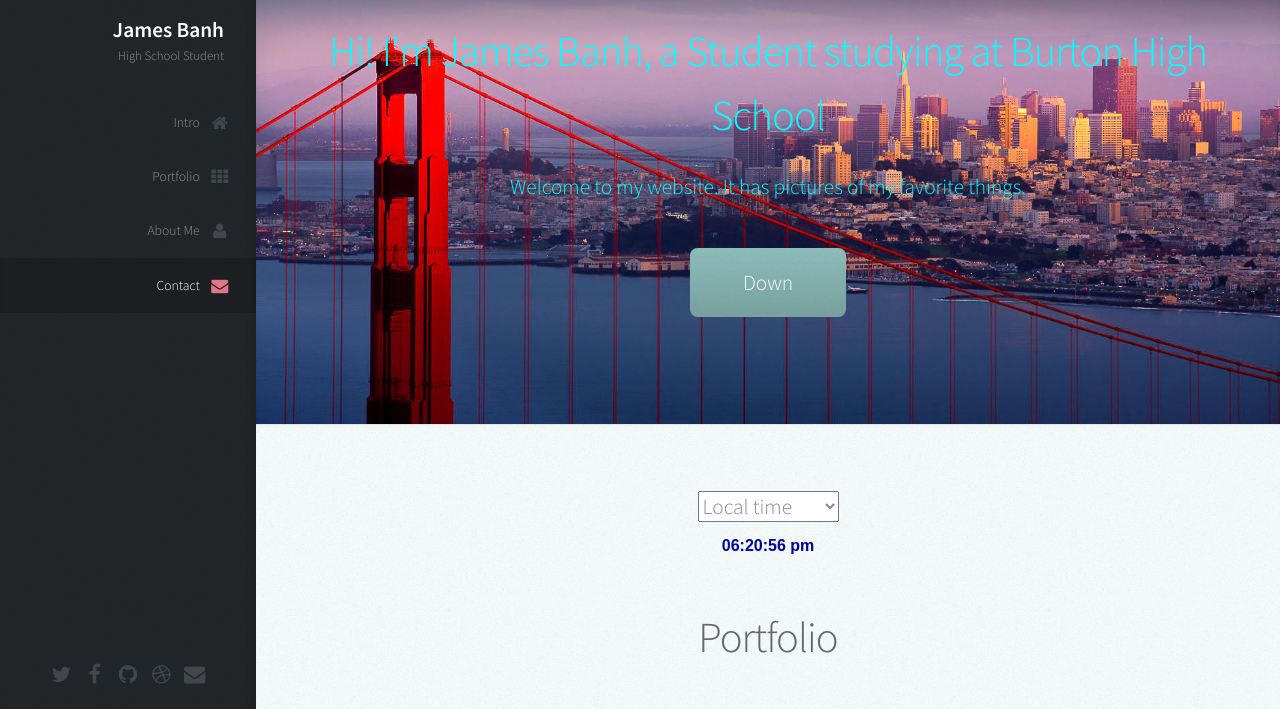
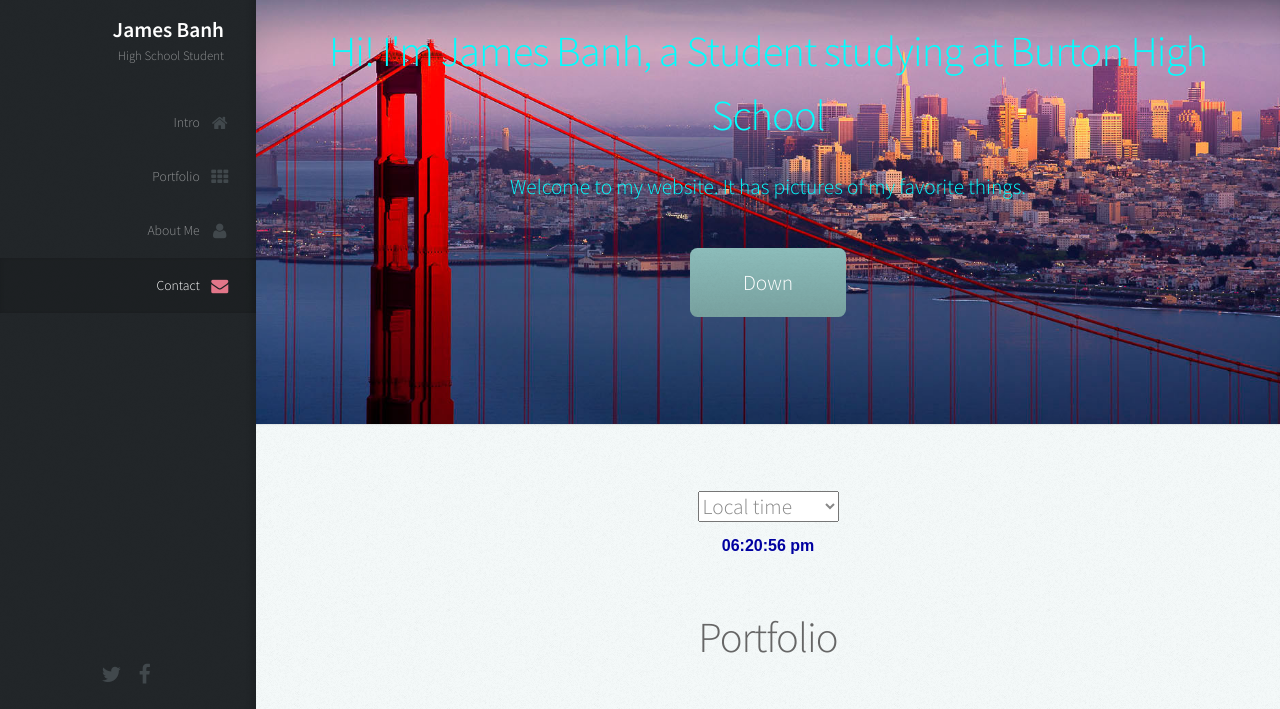
Before and after one commit to Aznpepsi/Online-Portfolio, a plain HTML site: page index.html in a window 1280 px wide. Shown: the part 88-797 px from the top of the page. Drawn offline with Linux system fonts and the light colour scheme.

Commit message:
Update index.html

```diff
--- a/index.html
+++ b/index.html
@@ -59,9 +59,7 @@
 						<ul class="icons">
 							<li><a href="https://twitter.com/" class="icon fa-twitter"><span class="label">Twitter</span></a></li>
 							<li><a href="https://www.facebook.com/" class="icon fa-facebook"><span class="label">Facebook</span></a></li>
-							<li><a href="#" class="icon fa-github"><span class="label">Github</span></a></li>
-							<li><a href="#" class="icon fa-dribbble"><span class="label">Dribbble</span></a></li>
-							<li><a href="#" class="icon fa-envelope"><span class="label">Email</span></a></li>
+
 						</ul>
 
 				</div>
```
